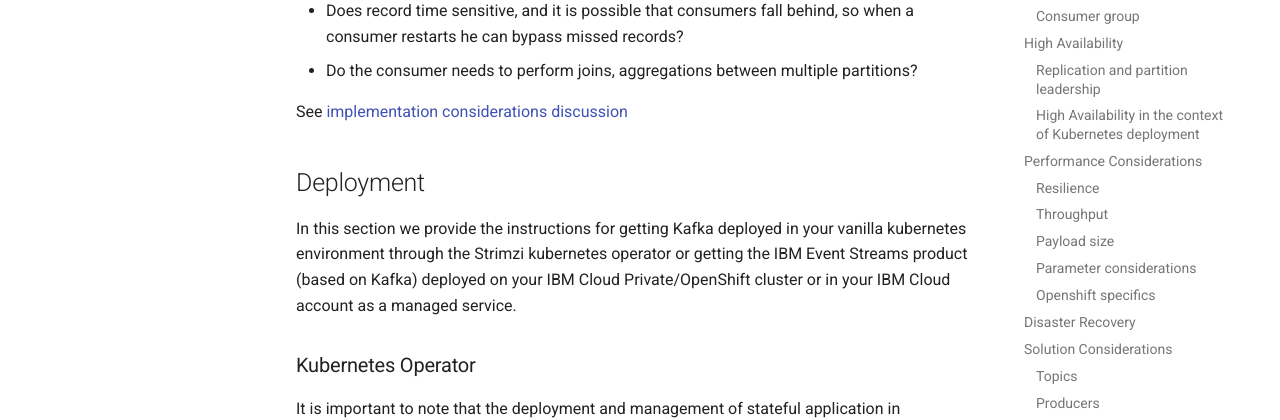
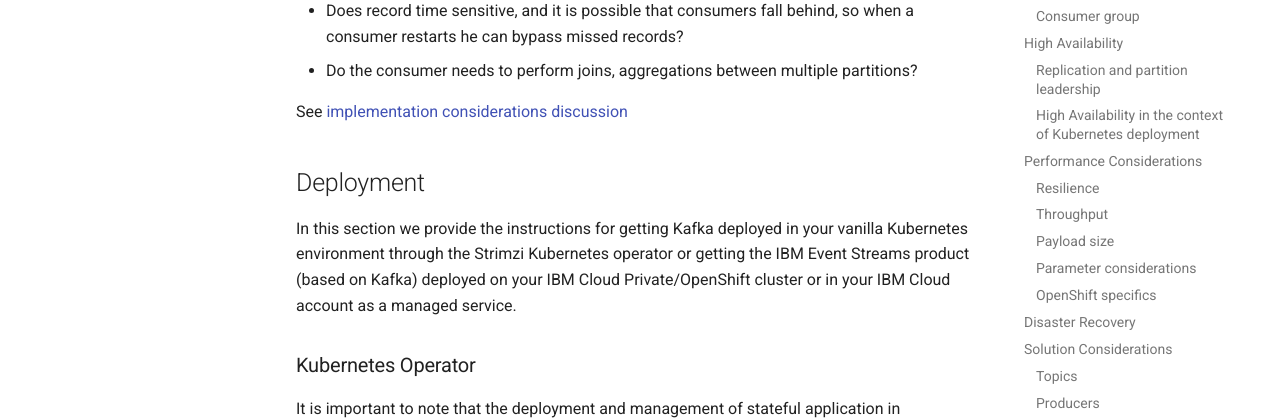
Before and after one commit to jbcodeforce/tvpt-docs, an MkDocs documentation site: the page built from docs/technology/kafka-overview/index.md, in a window 1280 px wide and 900 px high, scrolled down 18156 px. Shown: the part 307-727 px from the top of the window. Built offline with MkDocs 1.6.1 and Material for MkDocs 9.7.7, drawn with Linux system fonts in a browser that asks for light colours; comment, search, counter and statistics services are not loaded; some of the changed text lies outside the part shown.

````diff
--- a/docs/technology/kafka-overview/index.md
+++ b/docs/technology/kafka-overview/index.md
@@ -1,10 +1,10 @@
 # Kafka Summary
 
-In this article we are summarizing what Apache [**Kafka**](https://Kafka.apache.org) is and grouping some references, notes and tips we gathered working with Kafka while producing the different assets for this Event Driven Architecture references. This content does not replace [the excellent introduction](https://Kafka.apache.org/intro) every developer using Kafka should read.
+In this article we are summarizing what Apache [**Kafka**](https://kafka.apache.org) is and grouping some references, notes and tips we gathered working with Kafka while producing the different assets for this Event Driven Architecture references. This content does not replace [the excellent introduction](https://kafka.apache.org/intro) every developer using Kafka should read.
 
 ## Introduction
 
-[Kafka](https://Kafka.apache.org) is a distributed real time event streaming platform with the following key capabilities:
+[Kafka](https://kafka.apache.org) is a distributed real time event streaming platform with the following key capabilities:
 
 * Publish and subscribe streams of records. Data are stored so consuming applications can pull the information they need, and keep track of what they have seen so far.
 * It can handle hundreds of read and write operations per second from many producers and consumers.
@@ -30,7 +30,7 @@ The typical use cases where **Kafka** helps are:
 
 The diagram below presents Kafka's key components:
 
-![Kafka architecture](images/Kafka-hl-view.png)
+![Kafka architecture](images/kafka-hl-view.png)
 
 ### Brokers
 
@@ -52,7 +52,7 @@ Topics represent end points to publish and consume records.
 
 The figure below illustrates one topic having multiple partitions, replicated within the broker cluster:
 
-![topics](images/Kafka-topic-partition.png)
+![topics](images/kafka-topic-partition.png)
 
 ### Partitions
 
@@ -71,7 +71,7 @@ Partitions are basically used to parallelize the event processing when a single
 * Partitions guarantee that data with the same keys will be sent to the same consumer and in order.
 * Partitions are saved to disk as append log. The older records are deleted after a given time period or if the size of log goes over a limit.
 It is possible to compact the log. The log compaction means, the last known value for each message key is kept. Compacted Topics
-are used in Streams processing for stateful operator to keep aggregate or grouping by key. You can read more about [log compaction from the Kafka doc](https://Kafka.apache.org/documentation/#design_compactionbasics).
+are used in Streams processing for stateful operator to keep aggregate or grouping by key. You can read more about [log compaction from the Kafka doc](https://kafka.apache.org/documentation/#design_compactionbasics).
 
 ### Replication
 
@@ -92,7 +92,7 @@ Zookeeper is used to persist the component and platform states and it runs in cl
 
 ### Consumer group
 
-This is the way to group consumers so the processing of event is parallelized. The number of consumers in a group is the same as the number of partition defined in a topic. We are detailing consumer group implementation in [this note](../Kafka-producers-consumers/#Kafka-consumers)
+This is the way to group consumers so the processing of event is parallelized. The number of consumers in a group is the same as the number of partition defined in a topic. We are detailing consumer group implementation in [this note](../kafka-producers-consumers/#kafka-consumers)
 
 ## High Availability
 
@@ -103,7 +103,7 @@ The brokers need to run on separate physical machines, and when cluster extends
 
 Partition enables data locality, elasticity, scalability, high performance, parallelism, and fault tolerance. Each partition is replicated at least 3 times and allocated in different brokers. One replicas is the **leader**. In the case of broker failure (broker 1 in figure below), one of the existing partition in the remaining running brokers will take the leader role (e.g. red partition in broker 3):
 
-![Replication and partition leadership](./images/Kafka-ha.png)
+![Replication and partition leadership](./images/kafka-ha.png)
 
 ### Replication and partition leadership
 
@@ -123,7 +123,7 @@ A Kafka cluster has exactly one broker that acts as the controller.
 
 Per design Kafka aims to run within a single data center. But it is still recommended to use multiple racks connected with low latency dual networks.
 With multiple racks you will have better fault tolerance, as one rack failure will impact only one broker. There is a configuration property
- to assign Kafka broker using rack awareness. (See [this configuration](https://Kafka.apache.org/documentation/#brokerconfigs) from the product documentation).
+ to assign Kafka broker using rack awareness. (See [this configuration](https://kafka.apache.org/documentation/#brokerconfigs) from the product documentation).
 
 As introduced on the topic section above, data are replicated between brokers. The following diagram illustrates the best case scenario where followers fetch data from
 the partition leader, acknowledge the replications:
@@ -289,16 +289,16 @@ To do performance test the [event-streams-sample-producer](https://github.com/IB
 
 ```xml
 <dependency>
-  <groupId>org.apache.Kafka</groupId>
+  <groupId>org.apache.kafka</groupId>
   <artifactId>Kafka-tools</artifactId>
 </dependency>
 ```
 
 ### Parameter considerations
 
-There are a lot of factors and parameters that needs to be tuned to improve performance at the brokers threading level (`num.replica.fetchers, num.io.threads, num.network.threads, log.cleaner.threads` ) and the pod resources constraints. See [configuration documentation](https://Kafka.apache.org/documentation/#configuration).
+There are a lot of factors and parameters that needs to be tuned to improve performance at the brokers threading level (`num.replica.fetchers, num.io.threads, num.network.threads, log.cleaner.threads` ) and the pod resources constraints. See [configuration documentation](https://kafka.apache.org/documentation/#configuration).
 
-### Openshift specifics
+### OpenShift specifics
 
 When exposing the Kafka broker via Routes, the traffic is encrypted with TLS, so client needs to deal with TLS certificates and encryption. Routes are exposed via DNS and HAProxy router. The router will act as middleman between Kafka clients and brokers, adding latency, and it can become bottleneck. The traffic generated by client needs to be sized and in case of the router needs to be scaled up, and even isolate the routing by adding a separate router for the Kafka routes.
 
@@ -321,7 +321,7 @@ When you want to deploy solution that spreads over multiple regions to support g
 * How to be compliant on regulations, like GDPR?
 * How to address no duplication of records?
 
-[Kafka 2.4](https://www.confluent.io/blog/apache-Kafka-2-4-latest-version-updates/) introduces the capability for a consumer to read messages from the closest replica using some rack-id and specific algorithm. This capability will help to extend the cluster to multiple data center and avoid having consumers going over WAN communication.
+[Kafka 2.4](https://www.confluent.io/blog/apache-kafka-2-4-latest-version-updates/) introduces the capability for a consumer to read messages from the closest replica using some rack-id and specific algorithm. This capability will help to extend the cluster to multiple data center and avoid having consumers going over WAN communication.
 
 ## Solution Considerations
 
@@ -357,7 +357,7 @@ When developing a record producer you need to assess the following:
 * Is there a risk for loosing communication? Tune the RETRIES_CONFIG and buffer size
 * Assess *once to exactly once* delivery requirement. Look at idempotent producer.
 
-See [implementation considerations discussion](../Kafka-producers-consumers/#Kafka-producers)
+See [implementation considerations discussion](../kafka-producers-consumers/#Kafka-producers)
 
 ### Consumers
 
@@ -370,12 +370,12 @@ From the consumer point of view a set of items need to be addressed during desig
 * Does record time sensitive, and it is possible that consumers fall behind, so when a consumer restarts he can bypass missed records?
 * Do the consumer needs to perform joins, aggregations between multiple partitions?
 
-See [implementation considerations discussion](../Kafka-producers-consumers/#Kafka-consumers)
+See [implementation considerations discussion](../kafka-producers-consumers/#Kafka-consumers)
 
 ## Deployment
 
-In this section we provide the instructions for getting Kafka deployed in your vanilla kubernetes environment through the Strimzi kubernetes operator or getting the IBM Event Streams product (based on Kafka) deployed on your IBM Cloud Private/OpenShift cluster or in your IBM Cloud account as a managed service.
+In this section we provide the instructions for getting Kafka deployed in your vanilla Kubernetes environment through the Strimzi Kubernetes operator or getting the IBM Event Streams product (based on Kafka) deployed on your IBM Cloud Private/OpenShift cluster or in your IBM Cloud account as a managed service.
 
 ### Kubernetes Operator
 
-It is important to note that the deployment and management of stateful application in Kubernetes should, now, use the proposed [Operator Framework](https://github.com/operator-framework) introduced by Red Hat and Google. One important contribution is the [Strimzi Kafka operator](https://github.com/strimzi/strimzi-Kafka-operator) that simplifies the deployment of Kafka within k8s by adding a set of operators to deploy and manage Kafka clusters, topics, users and more.
+It is important to note that the deployment and management of stateful application in Kubernetes should, now, use the proposed [Operator Framework](https://github.com/operator-framework) introduced by Red Hat and Google. One important contribution is the [Strimzi Kafka operator](https://github.com/strimzi/strimzi-kafka-operator) that simplifies the deployment of Kafka within k8s by adding a set of operators to deploy and manage Kafka clusters, topics, users and more.
````
